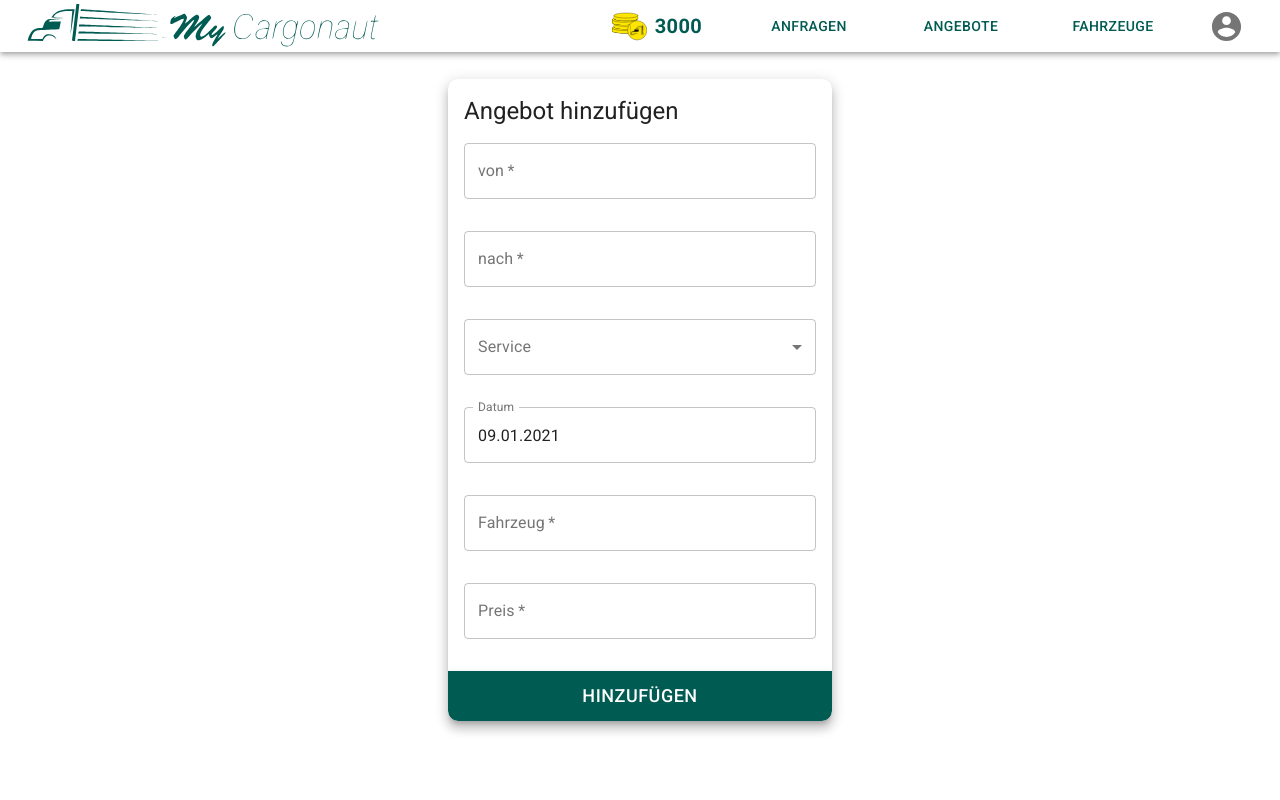
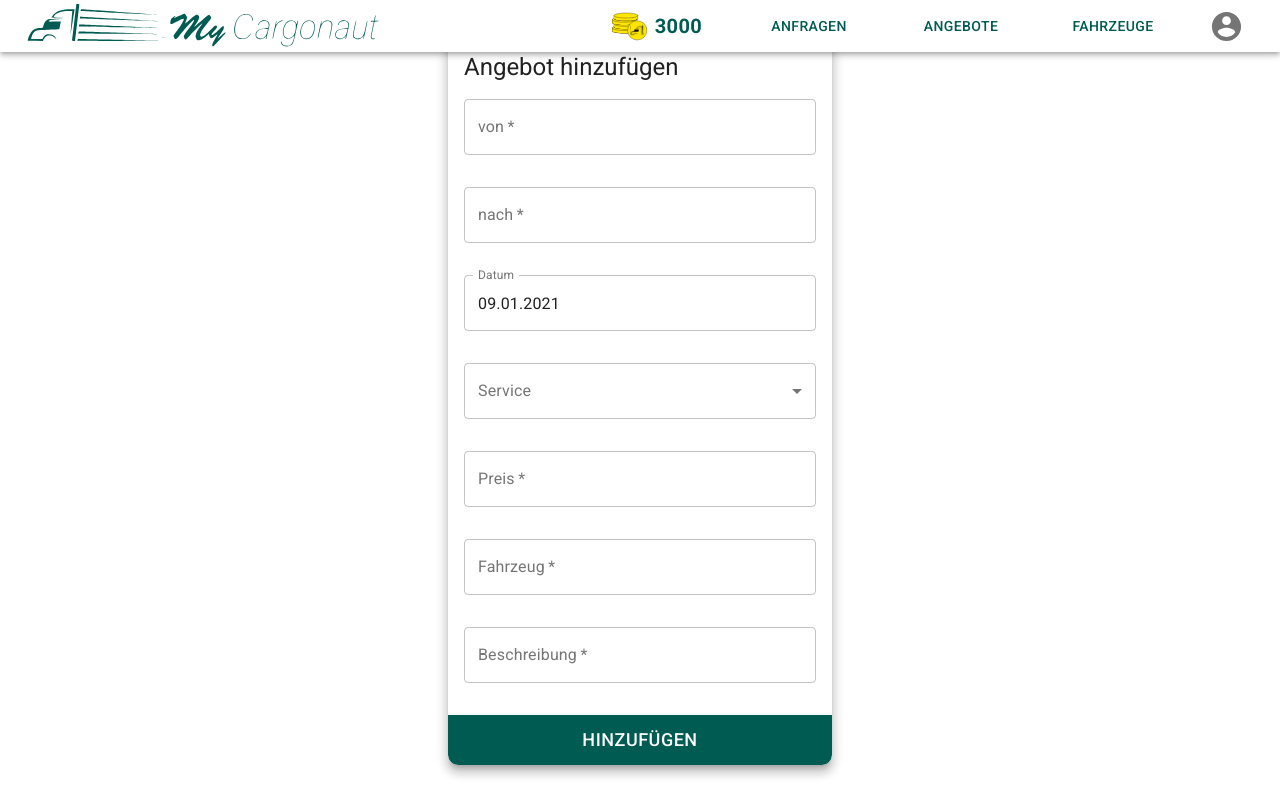
Before and after one commit to THM-Projects-JMDT/MyCargonaut, a React (Create React App) app in the folder frontend/: page /offers/create in a window 1280 px wide. Built offline with nearby package versions, Linux system fonts and the light colour scheme.

Commit message:
added useAddOffer hook

```diff
--- a/frontend/src/assets/inputFields.ts
+++ b/frontend/src/assets/inputFields.ts
@@ -111,38 +111,6 @@ export const inputFieldsPassword = [
   },
 ];
 
-export const inputFieldOffer = [
-  {
-    label: "von",
-    type: "text",
-  },
-  {
-    label: "nach",
-    type: "text",
-  },
-  {
-    label: "Service",
-    type: "select",
-    items: [
-      "Mitfahrgelegenheit",
-      "Transport",
-      "Transport / Mitfahrgelegenheit",
-    ],
-  },
-  {
-    label: "Datum",
-    type: "date",
-  },
-  {
-    label: "Fahrzeug",
-    type: "text",
-  },
-  {
-    label: "Preis",
-    type: "text",
-  },
-];
-
 export const inputFieldRequest = [
   {
     label: "von",
--- a/frontend/src/components/AddOfferPage/index.tsx
+++ b/frontend/src/components/AddOfferPage/index.tsx
@@ -1,24 +1,19 @@
 import React from "react";
-import { useHistory } from "react-router-dom";
-import { inputFieldOffer } from "../../assets/inputFields";
-import { routes } from "../../routes";
 import { CenterCard } from "../../util/CenterCard";
 import { CustomCard } from "../../util/CustomCard";
 import { InputForm } from "../../util/InputForm";
+import { useAddOffer } from "../../hooks/useAddOffer";
 
 export const AddOfferPage: React.FC = () => {
-  const history = useHistory();
+  const { inputFields, handleAddOffer } = useAddOffer(true);
 
-  const handleAdd = () => {
-    history.push(routes.offers.path);
-  };
   return (
     <CenterCard>
       <CustomCard
         heading="Angebot hinzufügen"
         buttonText="HINZUFÜGEN"
-        content={<InputForm inputFields={inputFieldOffer}></InputForm>}
-        event={handleAdd}
+        content={<InputForm inputFields={inputFields}></InputForm>}
+        event={handleAddOffer}
       ></CustomCard>
     </CenterCard>
   );
--- a/frontend/src/components/AddRequestPage/index.tsx
+++ b/frontend/src/components/AddRequestPage/index.tsx
@@ -1,24 +1,19 @@
 import React from "react";
-import { inputFieldRequest } from "../../assets/inputFields";
 import { CenterCard } from "../../util/CenterCard";
 import { CustomCard } from "../../util/CustomCard";
 import { InputForm } from "../../util/InputForm";
-import { useHistory } from "react-router-dom";
-import { routes } from "../../routes";
+import { useAddOffer } from "../../hooks/useAddOffer";
 
 export const AddRequestPage: React.FC = () => {
-  const history = useHistory();
+  const { inputFields, handleAddOffer } = useAddOffer(false);
 
-  const handleAdd = () => {
-    history.push(routes.requests.path);
-  };
   return (
     <CenterCard>
       <CustomCard
         heading="Anfrage hinzufügen"
         buttonText="HINZUFÜGEN"
-        content={<InputForm inputFields={inputFieldRequest}></InputForm>}
-        event={handleAdd}
+        content={<InputForm inputFields={inputFields}></InputForm>}
+        event={handleAddOffer}
       ></CustomCard>
     </CenterCard>
   );
--- /dev/null
+++ b/frontend/src/hooks/useAddOffer.tsx
@@ -0,0 +1,112 @@
+import { createRef, RefObject, useState } from "react";
+import { useHistory } from "react-router-dom";
+import { Offer, Service } from "../../../backend/src/offer/offer";
+import { useSelector } from "react-redux";
+import { RootState } from "../features/rootReducer";
+import { addOffer, addRequest } from "../api/offers";
+import { routes } from "../routes";
+import { InputField } from "../util/InputForm";
+
+export function useAddOffer(isOffer: boolean) {
+  const history = useHistory();
+  const refs = {
+    fromRef: createRef<HTMLInputElement>(),
+    toRef: createRef<HTMLInputElement>(),
+    serviceRef: createRef<HTMLInputElement>(),
+    vahilceRef: createRef<HTMLInputElement>(),
+    priceRef: createRef<HTMLInputElement>(),
+    seatsRef: createRef<HTMLInputElement>(),
+    storageSpaceRef: createRef<HTMLInputElement>(),
+    descriptionRef: createRef<HTMLInputElement>(),
+  };
+  const [date, setDate] = useState<Date>(new Date());
+  //const user = useSelector((state: RootState) => state.auth);
+
+  //AUSLAGERN
+  const getRefValue = (ref: RefObject<HTMLInputElement>) =>
+    ref.current?.value ?? "";
+
+  const handleAddOffer = async () => {
+    const offer: Offer = {
+      from: getRefValue(refs.fromRef),
+      to: getRefValue(refs.toRef),
+      createDate: new Date(),
+      orderDate: date,
+      service: getRefValue(refs.serviceRef) as Service,
+      price: Number(getRefValue(refs.priceRef)),
+      seats: Number(getRefValue(refs.seatsRef)),
+      storageSpace: Number(getRefValue(refs.storageSpaceRef)),
+      description: getRefValue(refs.descriptionRef),
+      ...(isOffer ? { provider: "" } : { customer: "" }),
+    };
+
+    try {
+      if (isOffer) {
+        await addOffer(offer);
+        history.push(routes.offers.path);
+      } else {
+        await addRequest(offer);
+        history.push(routes.requests.path);
+      }
+    } catch {}
+  };
+
+  const inputFields: InputField[] = [
+    {
+      label: "von",
+      type: "text",
+      inputProps: {
+        inputRef: refs.toRef,
+      },
+    },
+    {
+      label: "nach",
+      type: "text",
+      inputProps: {
+        inputRef: refs.fromRef,
+      },
+    },
+    {
+      label: "Datum",
+      type: "date",
+    },
+    {
+      label: "Service",
+      type: "select",
+      items: ["Mitfahrgelegenheit", "Transport"],
+      inputProps: {
+        inputRef: refs.serviceRef,
+      },
+    },
+    {
+      label: "Preis",
+      type: "text",
+      inputProps: {
+        inputRef: refs.priceRef,
+      },
+    },
+    ...(isOffer
+      ? [
+          {
+            label: "Fahrzeug",
+            type: "text",
+            inputProps: {
+              inputRef: refs.vahilceRef,
+            },
+          },
+          {
+            label: "Beschreibung",
+            type: "multiline",
+            inputProps: {
+              inputRef: refs.descriptionRef,
+            },
+          },
+        ]
+      : []),
+  ];
+
+  return {
+    inputFields,
+    handleAddOffer,
+  };
+}
--- a/frontend/src/util/InputForm/index.tsx
+++ b/frontend/src/util/InputForm/index.tsx
@@ -32,6 +32,19 @@ export const InputForm: React.FC<InputFormProps> = ({ inputFields }) => {
         return (
           <TextField
             key={idx}
+            fullWidth
+            label={field.label}
+            variant="outlined"
+            className={classes.input}
+            required={field.required ?? true}
+            {...field.inputProps}
+          />
+        );
+      case field.type === "multiline":
+        return (
+          <TextField
+            key={idx}
+            multiline
             fullWidth
             label={field.label}
             variant="outlined"
```
Also changed, not shown: frontend/src/components/AddVehiclePage/index.tsx (added).
